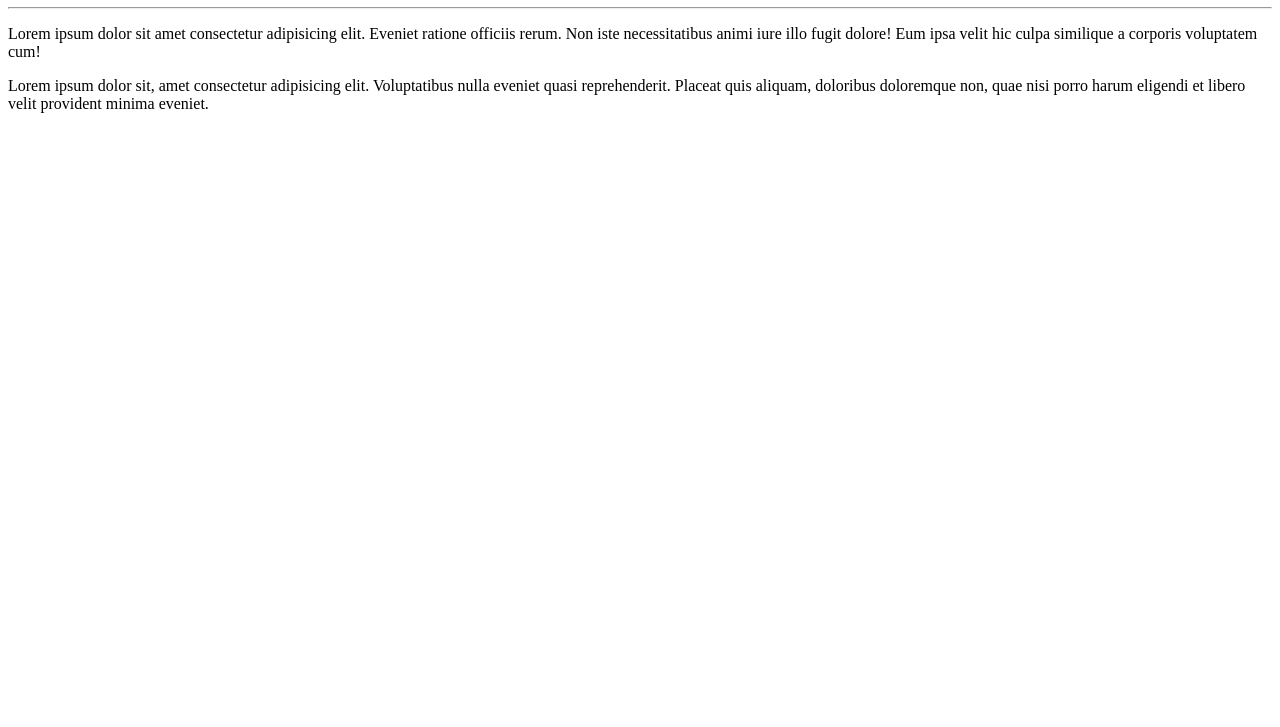
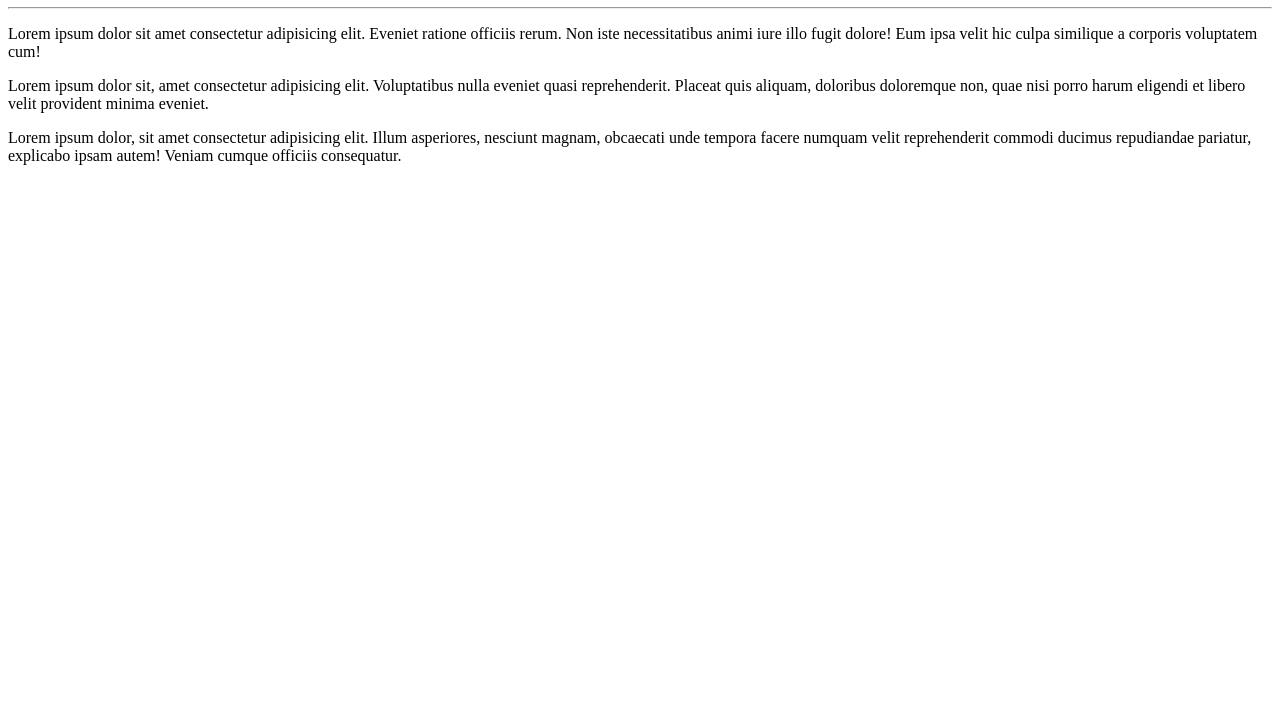
Before and after one commit to GabrielRios0/Ola-Mundo-, a plain HTML site: page site.exemplo/index.html in a window 1280 px wide. Shown: the part 73-800 px from the top of the page. Drawn offline with Linux system fonts and the light colour scheme.

Commit message:
NOVO PARAGRAFO
estou fazendo teste para apreender versionamento

```diff
--- a/site.exemplo/index.html
+++ b/site.exemplo/index.html
@@ -11,5 +11,6 @@
   <hr>
   <p>Lorem ipsum dolor sit amet consectetur adipisicing elit. Eveniet ratione officiis rerum. Non iste necessitatibus animi iure illo fugit dolore! Eum ipsa velit hic culpa similique a corporis voluptatem cum!</p>
   <p>Lorem ipsum dolor sit, amet consectetur adipisicing elit. Voluptatibus nulla eveniet quasi reprehenderit. Placeat quis aliquam, doloribus doloremque non, quae nisi porro harum eligendi et libero velit provident minima eveniet.</p>
+  <p>Lorem ipsum dolor, sit amet consectetur adipisicing elit. Illum asperiores, nesciunt magnam, obcaecati unde tempora facere numquam velit reprehenderit commodi ducimus repudiandae pariatur, explicabo ipsam autem! Veniam cumque officiis consequatur.</p>
 </body>
 </html>
```
